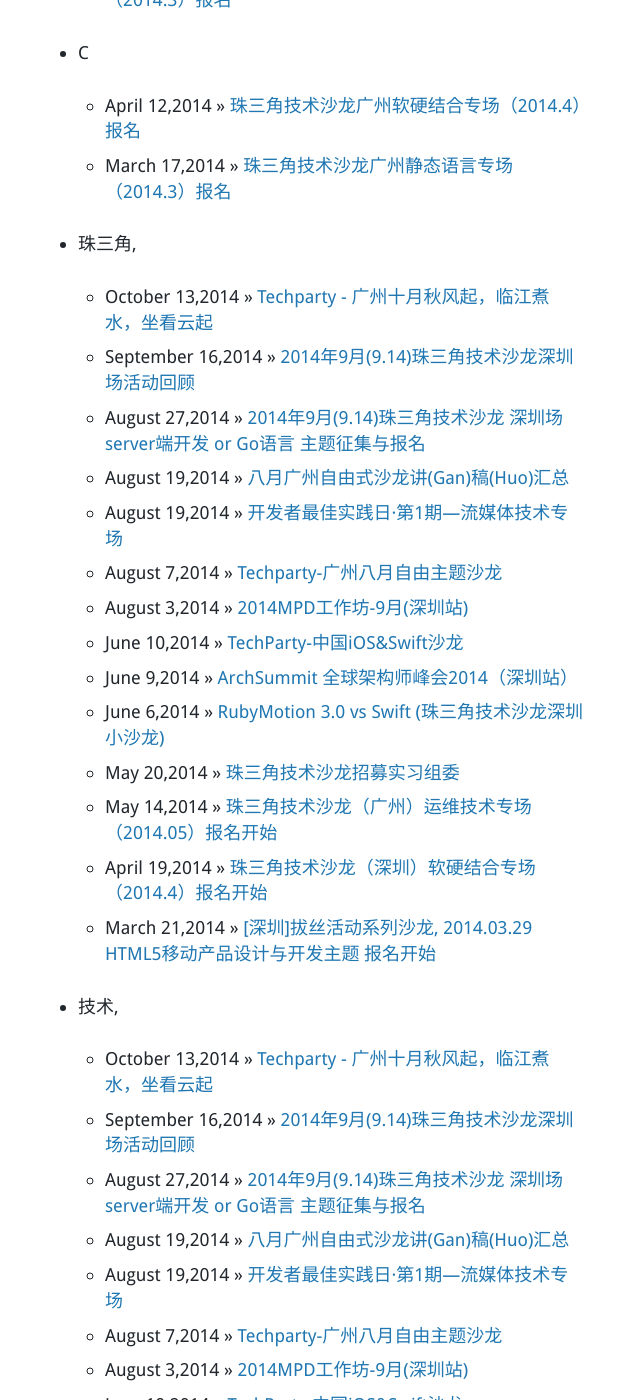
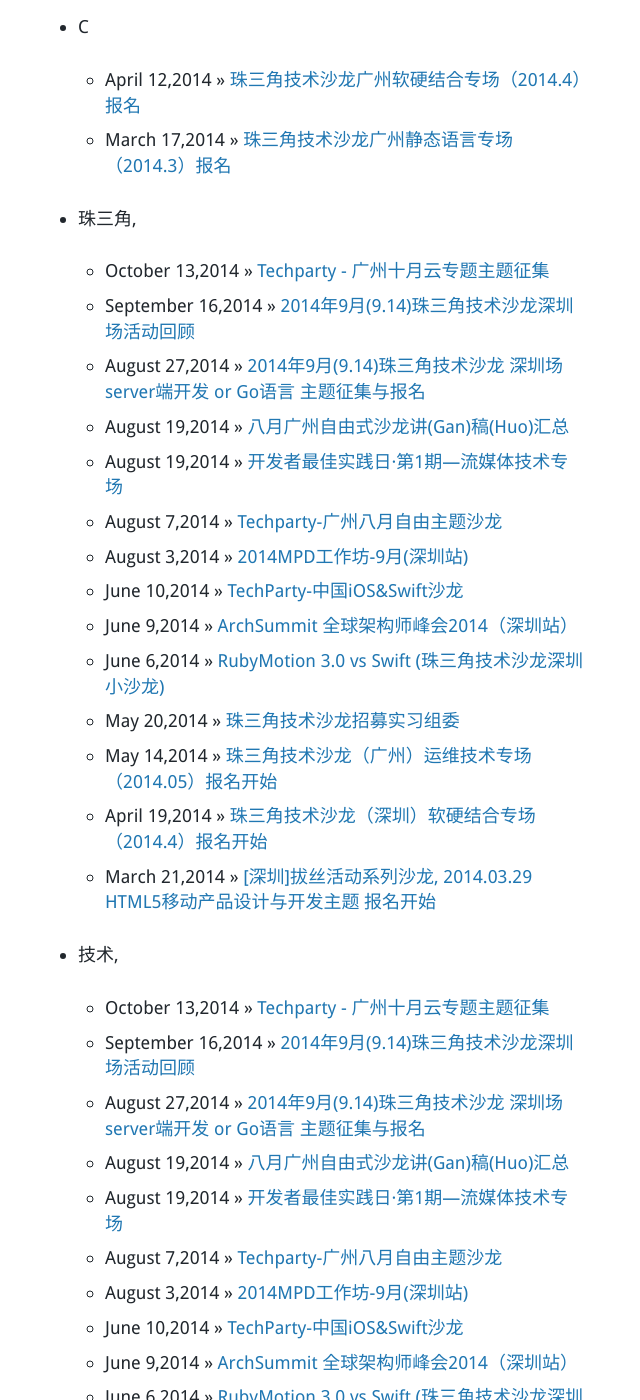
Before and after one commit to techparty-org/techparty-org.github.io, a Jekyll site: the page built from tags.html, in a window 1280 px wide and 1400 px high, scrolled down 24325 px. Shown: the whole window, without its empty margins (323-963 px from the left). Built offline with Jekyll 4.4.1, drawn with Linux system fonts in a browser that asks for light colours; nearby versions of some CDN libraries; Markdown is read by kramdown in place of the engine named in the settings; comment, search, counter and statistics services are not loaded; some of the changed text lies outside the part shown.

Commit message:
fix typo

```diff
--- a/_posts/2014-10-13-gztechparty-cloud-stuff-with-startups.md
+++ b/_posts/2014-10-13-gztechparty-cloud-stuff-with-startups.md
@@ -1,7 +1,7 @@
 ---
 layout: post
-title: "Techparty - 广州十月秋风起，临江煮水，坐看云起"
-excerpt: "孙子有云：知己知彼者百战不殆！让我们齐聚珠江边，数数各路优秀的云产品，吐吐各种坑爹的槽，更可与初创团队face to face摩擦出火花!"
+title: "Techparty - 广州十月云专题主题征集"
+excerpt: "孙子有云：知己知彼者百战不殆！让我们齐聚珠江边，数数各路优秀的云产品，吐吐各种坑爹的槽，更可与初创团队 face to face 摩擦出火花!"
 description: "广州十月云专场"
 categories: techparty
 tags: 珠三角, 技术, 广州, 云, 沙龙
@@ -17,11 +17,12 @@
 
 ![广州十月云专场题图](http://ww1.sinaimg.cn/large/6907a9d0gw1el9dyiun7gj20ez0fc758.jpg)
 
-几年前，她们还是飘在天上的浮云，几年后，她们纷纷落地生根。这两年，各种细分的云产品像雨后春笋一样冒出来，其中不乏创业团队打造的好产品，例如七牛，UCloud，AVOS，coding，Mob为代表的存储云、综合云、平台云、协作云、数据云等服务提供商。今天，云服务已经成为大部分的创业团队的必需品，借力于云，创业团队可以更专注于核心业务，加速前进。
+几年前，她们还是飘在天上的浮云，几年后，她们纷纷落地生根。这两年，各种细分的云产品像雨后春笋一样冒出来，其中不乏创业团队打造的好产品，例如七牛，UCloud，AVOS，coding，Mob 为代表的存储云、综合云、平台云、协作云、数据云等服务提供商。今天，云服务已经成为大部分的创业团队的必需品，借力于云，创业团队可以更专注于核心业务，加速前进。
 
-云给开发者带来了便利，也许，还带来了很多坑，谁知道呢。孙子有云：知己知彼者百战不殆！这个金秋十月，让我们齐聚珠江边，细数各路优秀的云产品，吐吐各种坑爹的槽，更有机会与云服务创业团队架构师们face to face摩擦出火花!
+云给开发者带来了便利，也许，还带来了很多坑，谁知道呢。孙子有云：知己知彼者百战不殆！这个金秋十月，让我们齐聚珠江边，细数各路优秀的云产品，吐吐各种坑爹的槽，更有机会与云服务创业团队架构师们 face to face 摩擦出火花!
 
 趁这十月秋风起，携手，临江煮水，坐看云起！
+
 
 ###活动时间：10月26日
 ###主题征集： 现正开始征集云相关的主题，欢迎有意向分享的朋友联系我们。你的团队云了吗？面向开发者/创业团队的云服务产品的踩坑经验和最佳实践。
```
